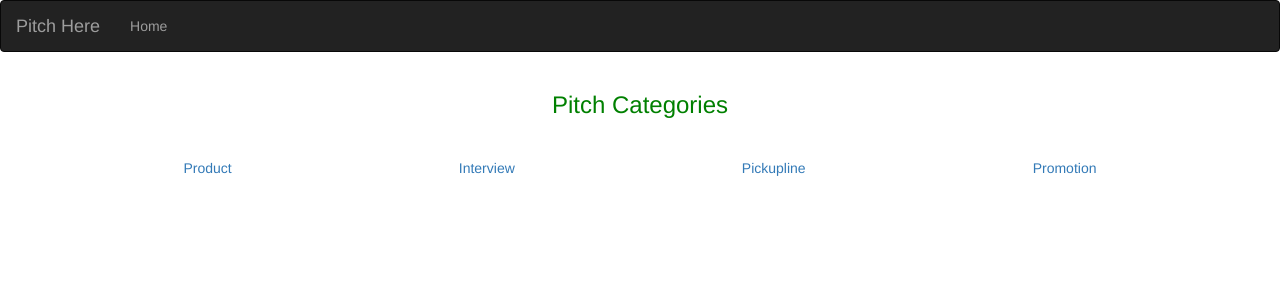
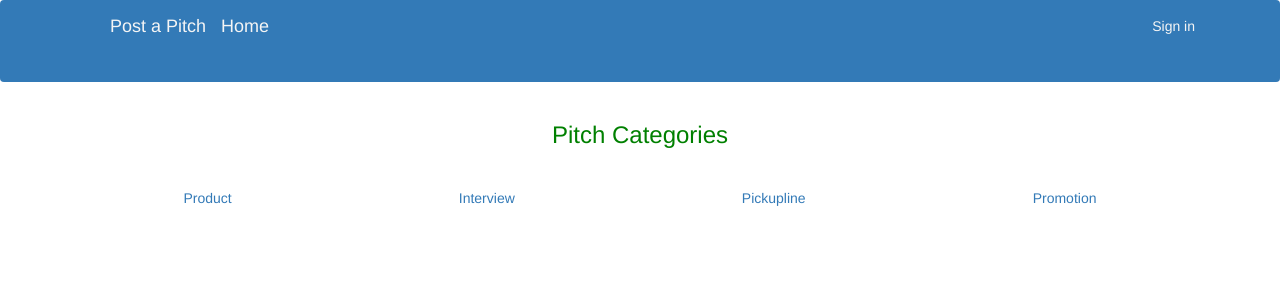
Before and after one commit to BernardMairura/pitches, a Flask app: page / in a window 1280 px wide. Shown: the top 300 px of the page. Run offline with Flask 2, Linux system fonts and the light colour scheme; data that the repository does not hold is empty; some libraries are stand-ins or nearby versions.

Commit message:
navbar eidts

```diff
--- a/app/templates/navbar.html
+++ b/app/templates/navbar.html
@@ -1,5 +1,6 @@
-<div class="navbar navbar-inverse" role="navigation">
-    <div class="container-fluid">
+
+<div class="navbar navbar-dark bg-primary" role="navigation">
+    <div class="container">
         <div class="navbar-header">
             <button type="button" class="navbar-toggle" data-toggle="collapse" data-target=".navbar-collapse">
               <span class="sr-only">Toggle navigation</span>
@@ -7,12 +8,34 @@
               <span class="icon-bar"></span>
               <span class="icon-bar"></span>
             </button>
-            <a class="navbar-brand" href="/pitch/new/"> Pitch Here </a>
+            <ul>
+            <a style="text-align: center; color: whitesmoke;" class="navbar-brand" href="/pitches/new/"> Post a Pitch </a>
+            </ul>
         </div>
-        <div class="navbar-collapse collapse">
-            <ul class="nav navbar-nav">
-                <li><a href="/">Home</a></li>
+        <div class="navbar-nav">
+            <a style="text-align: center; color: whitesmoke;" class="navbar-brand" href="/"> Home </a>
+
         </div>
 
-    </div>
+        <div class="navbar-collapse collapse">
+        <ul class="nav navbar-nav navbar-right">
+          {% if current_user.is_authenticated %}
+          <li style="color:whitesmoke">{{current_user.username}}</li>
+          <li><a style="color: whitesmoke;"  href="{{url_for('auth.logout')}}">Sign out</a></li>
+          {% else %}
+          <li><a style="color: whitesmoke;" href="{{url_for('auth.login')}}">Sign in</a></li>
+          {%endif%}
+        </ul>
+      </div>
+
+
+      <div class="navbar-collapse collapse">
+          <ul class="nav navbar-nav navbar-right">
+            <li style="color:whitesmoke"></li>
+            <li><a style="color: whitesmoke;"  href="{{url_for('auth.logout')}}"></a></li>
+            <li><a style="color: whitesmoke;" href="{{url_for('auth.login')}}"></a></li>
+          </ul>
+        </div>
+
 </div>
+</div>
--- a/config.py
+++ b/config.py
@@ -30,6 +30,8 @@ class DevConfig(Config):
         Config: The parent configuration class with General configuration settings
     '''
 
+    SQLALCHEMY_DATABASE_URI = 'postgresql+psycopg2://bernard:86kerubo19@localhost/pitches'
+
     DEBUG = True
 
 
```
